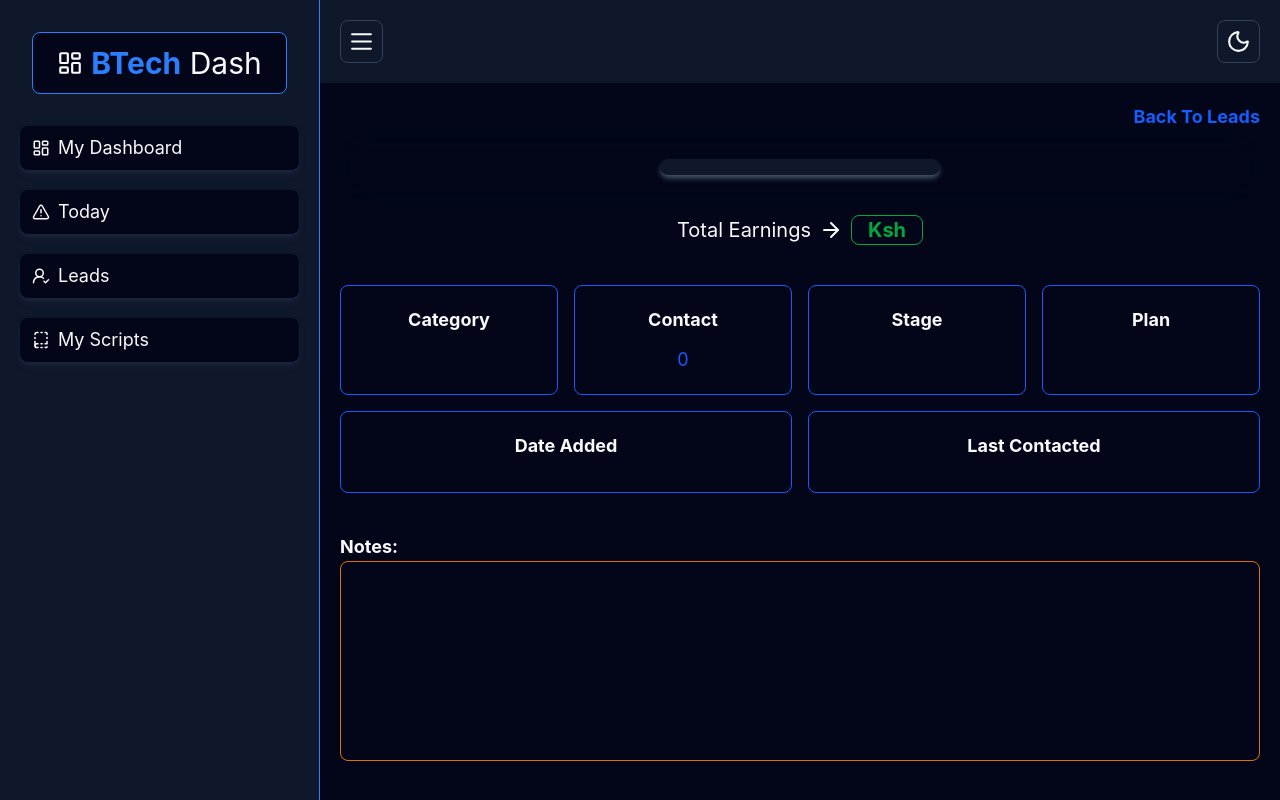
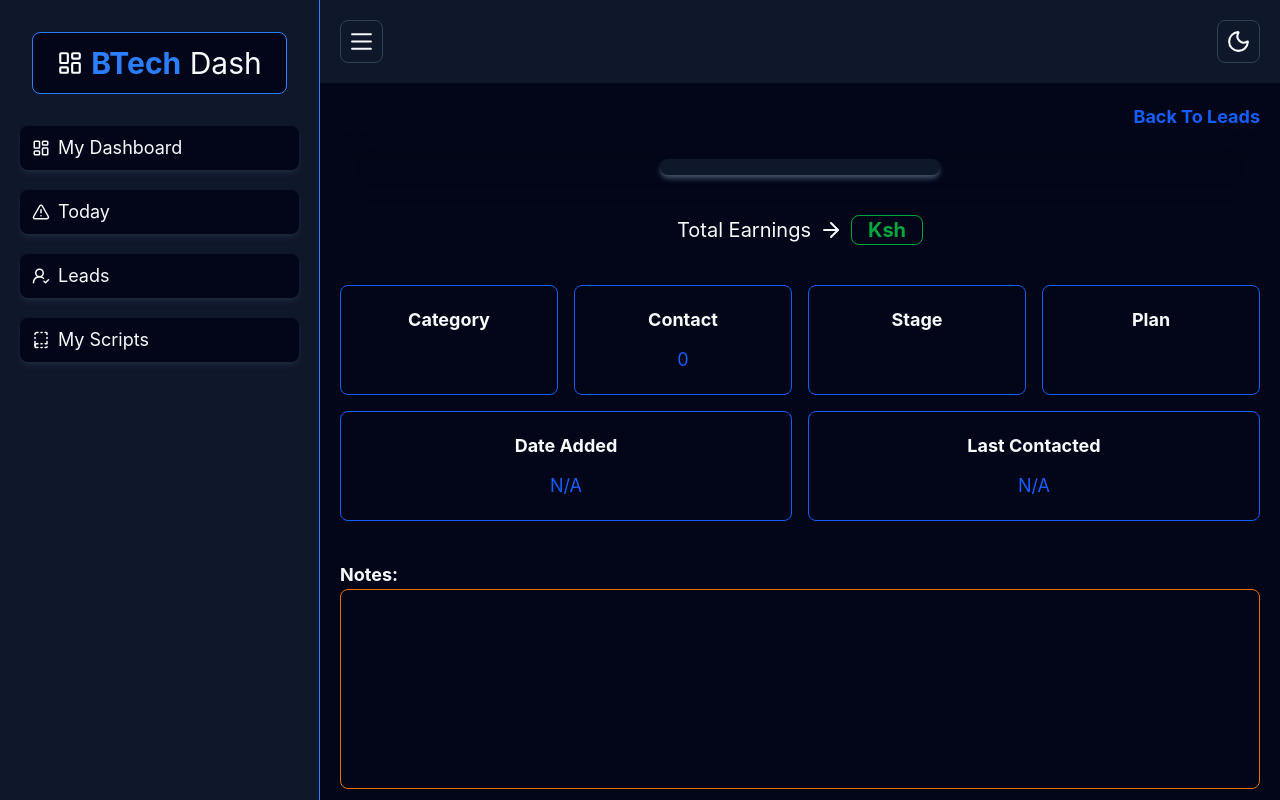
Before and after one commit to Brian9975/BTech-Dashboard, a React (Vite) app: page /lead/1 in a window 1280 px wide. Built offline with nearby package versions, Linux system fonts and the light colour scheme.

Commit message:
Formated date

```diff
--- /dev/null
+++ b/src/hooks/useDateFormater.ts
@@ -0,0 +1,32 @@
+
+
+export default function useDateFormater() {
+    const formatAnyDate = (dateValue: any) => {
+  if (!dateValue) return 'N/A';
+
+  // 1. Convert to a real JS Date object regardless of source type
+  let date: Date;
+
+  if (typeof dateValue.toDate === 'function') {
+    // It's a Firestore Timestamp
+    date = dateValue.toDate();
+  } else if (dateValue instanceof Date) {
+    // It's already a JS Date
+    date = dateValue;
+  } else if (dateValue.seconds) {
+    // It's a plain object with seconds (Firestore data that lost its methods)
+    date = new Date(dateValue.seconds * 1000);
+  } else {
+    // It's a string or something else
+    date = new Date(dateValue);
+  }
+
+  // 2. Format to "March 25, 2026"
+  return date.toLocaleDateString('en-US', {
+    month: 'long',
+    day: 'numeric',
+    year: 'numeric',
+  });
+};
+  return {formatAnyDate}
+}
--- a/src/pages/Lead.tsx
+++ b/src/pages/Lead.tsx
@@ -2,6 +2,7 @@ import { useEffect, useState } from "react"
 import { Link, useParams } from "react-router-dom"
 import { useLead } from "../context/LeadContext"
 import { ArrowRight } from "lucide-react"
+import useDateFormater from "../hooks/useDateFormater"
 
 export default function Lead() {
   const {id} = useParams()
@@ -10,7 +11,7 @@ export default function Lead() {
   const {leads, setLeads, saveToStorage} = useLead()
   const leadData = leads.find(l => l.id == id)
   const [notesValue, setNotesValue] = useState(leadData?.notes || "")
-
+  const {formatAnyDate} = useDateFormater()
 
  const updateNotes = () => {
  setLeads(leads.map(l => l.id == id ? {
@@ -63,11 +64,11 @@ console.log(leadData)
     </div>
     <div className="border p-5 col-span-2 border-blue-600 text-center rounded-lg">
        <h1 className="text-lg font-bold">Date Added</h1>
-      <p className="uppercase pt-3 text-blue-600 text-lg">{leadData?.dateAdded.toString()}</p>
+      <p className="uppercase pt-3 text-blue-600 text-lg">{formatAnyDate(leadData?.dateAdded)}</p>
     </div>
        <div className="border  col-span-2 p-5 border-blue-600 text-center rounded-lg">
        <h1 className="text-lg font-bold">Last Contacted</h1>
-      <p className="uppercase pt-3 text-blue-600 text-lg">{leadData?.lastContacted.toString()}</p>
+      <p className="uppercase pt-3 text-blue-600 text-lg">{formatAnyDate(leadData?.lastContacted)}</p>
     </div>
   </div>
 
--- a/src/pages/Leads.tsx
+++ b/src/pages/Leads.tsx
@@ -17,6 +17,7 @@ import useUpdateStage from "../hooks/useUpdateStage";
 import useUpdateLastContacted from "../hooks/useUpdateLastContacted";
 import useUpdatePlan from "../hooks/useUpdatePlan";
 import useUpdateEarningsFromLead from "../hooks/useUpdateEarningsFromLead";
+import useDateFormater from "../hooks/useDateFormater";
 interface LeadStageInterface {
   id: number;
   name: string;
@@ -37,7 +38,7 @@ export default function Leads() {
   const {updatePlan, leadToUpdatePlan, setLeadToUpdatePlan} = useUpdatePlan()
   const {leadToUpdateEarnings, setLeadToUpdateEarnings, amount, setAmount, updateEarningsFromLead} = useUpdateEarningsFromLead()
   const { openDialog, closeDialog } = useModal();
-
+  const {formatAnyDate} = useDateFormater()
 
 
   const {
@@ -409,7 +410,7 @@ export default function Leads() {
               <p className="text-amber-500 text-sm md:text-md">
                 Last Contact :
                 <span className="bg-amber-500  ml-1 text-slate-950 rounded-3xl py-1 px-3 font-bold md:text-md text-xs">
-                  {l.lastContacted.toString()}
+                  {formatAnyDate(l.lastContacted)}
                 </span>
               </p>
             </div>
```
